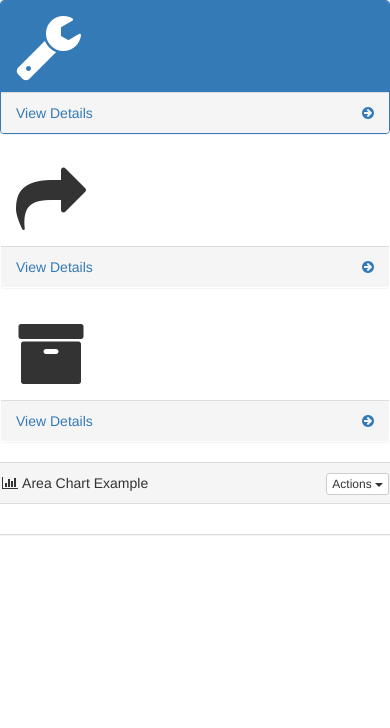
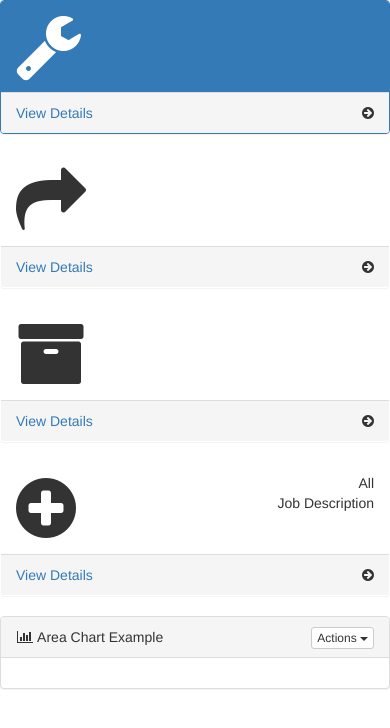
Before and after one commit to devanshbhatia26/CVPrioritize, a Django app: template Recruiter_HM/templates/firstpage.html in a window 390 px wide. Shown: the part 91-819 px from the top of the page. Run offline with Django 3.2, Linux system fonts and the light colour scheme; the template is opened without the code that fills it, so the values that code supplies are empty; parts of the project's set-up code (start-up, migrations or seed data) failed here and were passed over; some libraries are stand-ins or nearby versions.

Commit message:
Integrated job details with dashboard but still some tasks are left

```diff
--- a/Recruiter_HM/templates/firstpage.html
+++ b/Recruiter_HM/templates/firstpage.html
@@ -103,7 +103,7 @@
                         </div>
                         <a href="#">
                             <div class="panel-footer">
-                                <span class="pull-left">View Details</span>
+                               <a href='{% url 'job_post_details' status=2 %}'><span class="pull-left">View Details</span></a>
                                 <span class="pull-right"><i class="fa fa-arrow-circle-right"></i></span>
                                 <div class="clearfix"></div>
                             </div>
@@ -125,7 +125,7 @@
                         </div>
                         <a href="#">
                             <div class="panel-footer">
-                                <span class="pull-left">View Details</span>
+                              <a href='{% url 'job_post_details' status=1 %}'><span class="pull-left">View Details</span></a>
                                 <span class="pull-right"><i class="fa fa-arrow-circle-right"></i></span>
                                 <div class="clearfix"></div>
                             </div>
@@ -147,7 +147,7 @@
                         </div>
                         <a href="#">
                             <div class="panel-footer">
-                                <span class="pull-left">View Details</span>
+                              <a href='{% url 'job_post_details' status=3 %}'><span class="pull-left">View Details</span></a>
                                 <span class="pull-right"><i class="fa fa-arrow-circle-right"></i></span>
                                 <div class="clearfix"></div>
                             </div>
@@ -179,6 +179,29 @@
                 </div>
             </div>
             {% else %}
+            <div class="col-lg-3 col-md-6">
+              <div class="panel panel-red">
+                  <div class="panel-heading">
+                      <div class="row">
+                          <div class="col-xs-3">
+                              <i class="fa fa-plus-circle fa-5x"></i>
+                          </div>
+                          <div class="col-xs-9 text-right">
+                              <div class="huge">All</div>
+                              <div>Job Description</div>
+                          </div>
+                      </div>
+                  </div>
+                  <a href="#">
+                      <div class="panel-footer">
+                        <a href='{% url 'job_post_details' status=6 %}'><span class="pull-left">View Details</span></a>
+                          <span class="pull-right"><i class="fa fa-arrow-circle-right"></i></span>
+                          <div class="clearfix"></div>
+                      </div>
+                  </a>
+              </div>
+          </div>
+      </div>
             {% endif %}
             <!-- /.row -->
             <div class="row">
--- a/Recruiter_HM/urls.py
+++ b/Recruiter_HM/urls.py
@@ -4,5 +4,7 @@
 urlpatterns=[
     url(r'^job_posts',views.job_post,name="job_post"),
     url(r'^dashboard',views.dashboard,name="dashboard"),
+    url(r'^job_post_details/(?P<status>\d+)/$',views.job_post_details,name="job_post_details"),
+    url(r'^submit',views.Send_jobpost,name="Send_jobpost"),
     url('',views.signin,name="signin")
     ]
```
Also changed, not shown: Recruiter_HM/views.py (+33 -1 lines), db.sqlite3.
